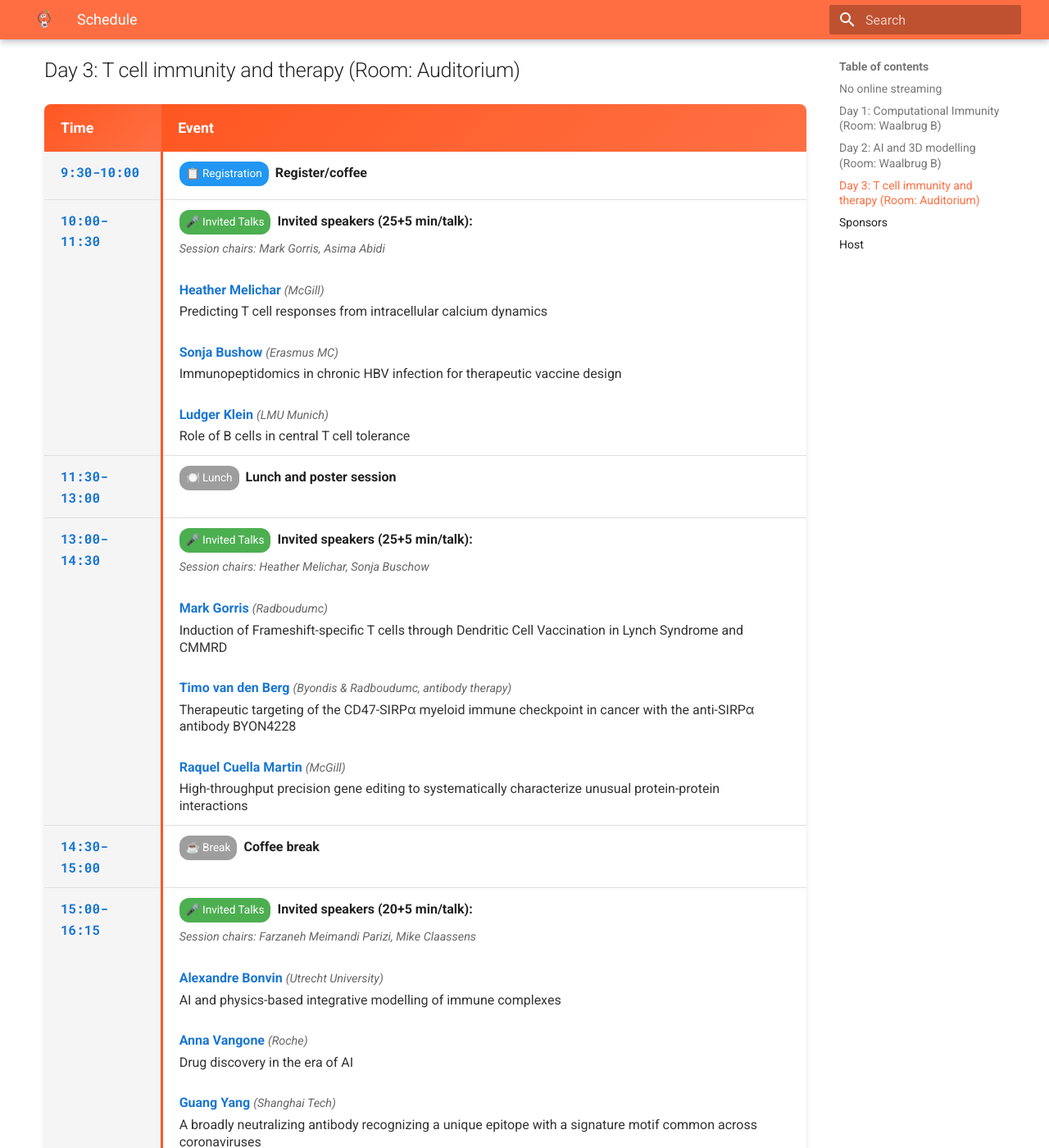
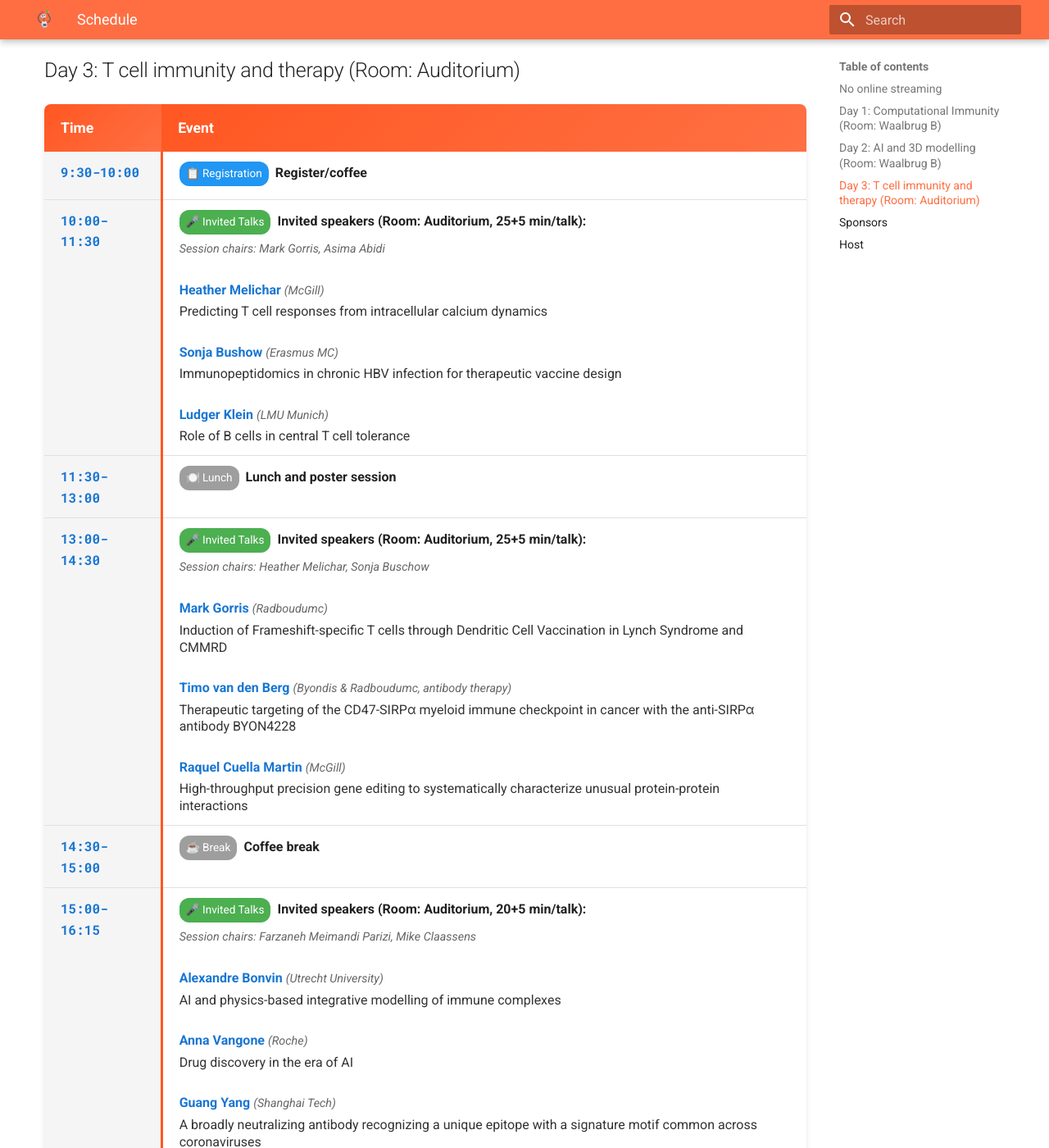
Before and after one commit to X-lab-3D/csi, an MkDocs documentation site: the page built from docs/schedule.md, in a window 1280 px wide and 1400 px high, scrolled down 3822 px. Shown: the whole window at 82% size. Built offline with MkDocs 1.6.1 and Material for MkDocs 9.7.7, drawn with Linux system fonts in a browser that asks for light colours; the version menu is left out; some of the changed text lies outside the part shown.

Commit message:
Add room name to day 3 schedule

```diff
--- a/docs/schedule.md
+++ b/docs/schedule.md
@@ -255,7 +255,7 @@ Sorry that we cannot provide online streaming for this event due to IT and confi
 <tr>
 <td class="time-cell">10:00-11:30</td>
 <td>
-<span class="event-badge badge-invited">🎤 Invited Talks</span><strong>Invited speakers (25+5 min/talk):</strong><br>
+<span class="event-badge badge-invited">🎤 Invited Talks</span><strong>Invited speakers (Room: Auditorium, 25+5 min/talk):</strong><br>
 <span class="session-chair">Session chairs: Mark Gorris, Asima Abidi</span><br><br>
 <div class="talk-entry">
 <span class="speaker-name">Heather Melichar</span> <span class="speaker-affiliation">(McGill)</span><br>
@@ -278,7 +278,7 @@ Sorry that we cannot provide online streaming for this event due to IT and confi
 <tr>
 <td class="time-cell">13:00-14:30</td>
 <td>
-<span class="event-badge badge-invited">🎤 Invited Talks</span><strong>Invited speakers (25+5 min/talk):</strong><br>
+<span class="event-badge badge-invited">🎤 Invited Talks</span><strong>Invited speakers (Room: Auditorium, 25+5 min/talk):</strong><br>
 <span class="session-chair">Session chairs: Heather Melichar, Sonja Buschow</span><br><br>
 <div class="talk-entry">
 <span class="speaker-name">Mark Gorris</span> <span class="speaker-affiliation">(Radboudumc)</span><br>
@@ -301,7 +301,7 @@ Sorry that we cannot provide online streaming for this event due to IT and confi
 <tr>
 <td class="time-cell">15:00-16:15</td>
 <td>
-<span class="event-badge badge-invited">🎤 Invited Talks</span><strong>Invited speakers (20+5 min/talk):</strong><br>
+<span class="event-badge badge-invited">🎤 Invited Talks</span><strong>Invited speakers (Room: Auditorium, 20+5 min/talk):</strong><br>
 <span class="session-chair">Session chairs: Farzaneh Meimandi Parizi, Mike Claassens</span><br><br>
 <div class="talk-entry">
 <span class="speaker-name">Alexandre Bonvin</span> <span class="speaker-affiliation">(Utrecht University)</span><br>
@@ -324,7 +324,7 @@ Sorry that we cannot provide online streaming for this event due to IT and confi
 <tr>
 <td class="time-cell">16:45-17:30</td>
 <td>
-<span class="event-badge badge-flash">⚡ Flash Talks</span><strong>Flash talks (12+3 min/talk):</strong><br>
+<span class="event-badge badge-flash">⚡ Flash Talks</span><strong>Flash talks (Room: Auditorium, 12+3 min/talk):</strong><br>
 <span class="session-chair">Session chairs: Raquel Cuella Martin, Gerty Schreibelt</span><br><br>
 <div class="talk-entry">
 <span class="speaker-name">Thomas Kuilman</span> <span class="speaker-affiliation">(AstraZeneca)</span><br>
```
